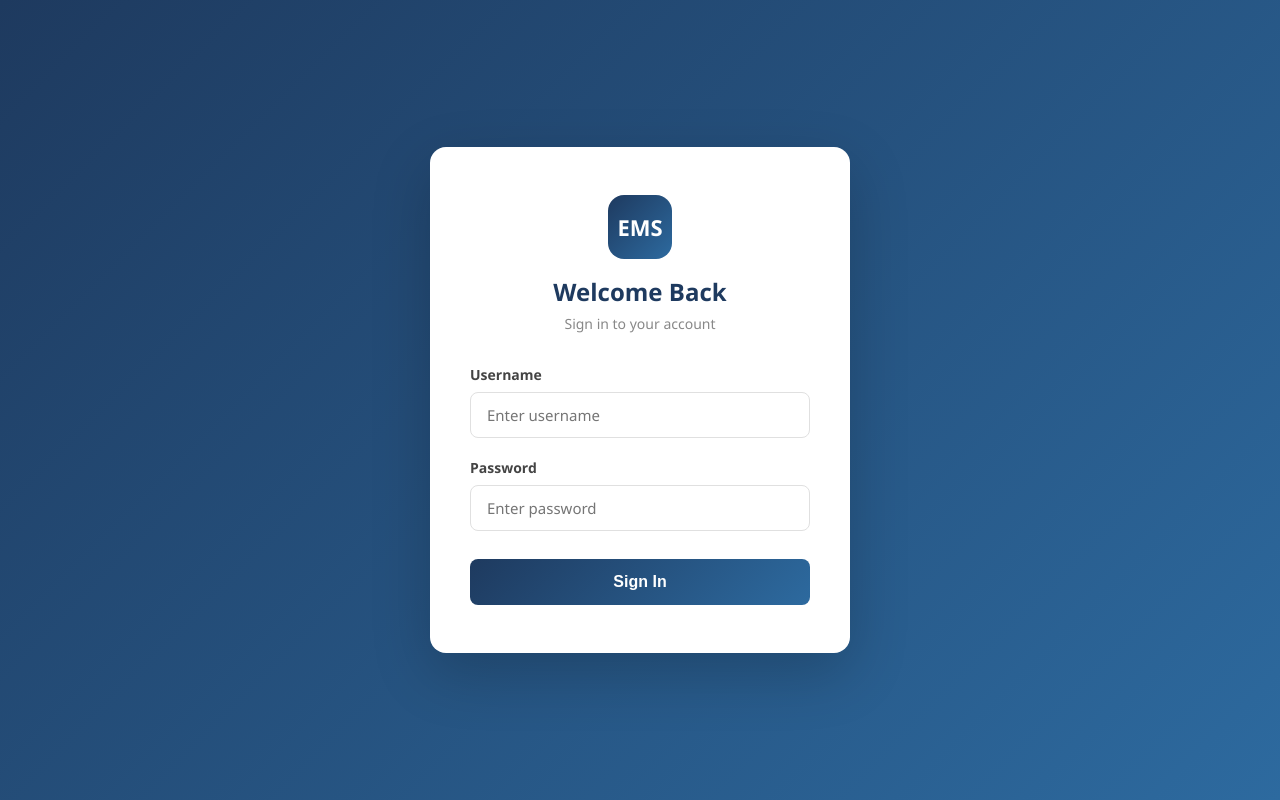
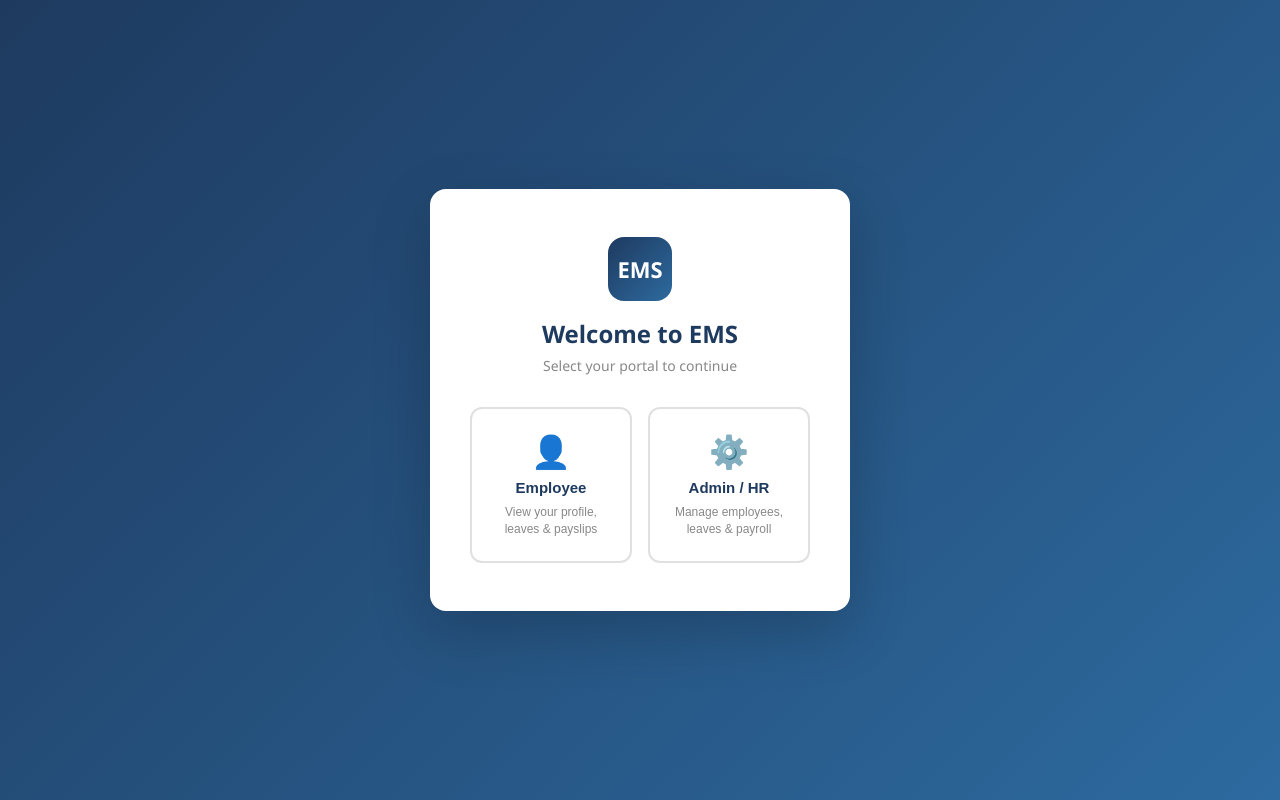
Before and after one commit to ShreyashAnkurkar/ems-frontend, a React (Vite) app: page /login in a window 1280 px wide. Built offline with nearby package versions, Linux system fonts and the light colour scheme.

Commit message:
Role-based login and separate employee/admin portals

```diff
--- a/src/App.jsx
+++ b/src/App.jsx
@@ -8,7 +8,8 @@ import Payroll from './pages/payroll/Payroll';
 import MyProfile from './pages/employee/MyProfile';
 import MyLeaves from './pages/employee/MyLeaves';
 import MyPayslips from './pages/employee/MyPayslips';
-import { getUser } from './services/api';
+
+const getUser = () => JSON.parse(localStorage.getItem('user') || '{}');
 
 const PrivateRoute = ({ children }) => {
   const token = localStorage.getItem('token');
@@ -19,7 +20,15 @@ const AdminRoute = ({ children }) => {
   const token = localStorage.getItem('token');
   const user = getUser();
   if (!token) return <Navigate to="/login" />;
-  if (user.role !== 'ROLE_ADMIN' && user.role !== 'ROLE_HR') return <Navigate to="/" />;
+  if (user.role === 'ROLE_EMPLOYEE') return <Navigate to="/" />;
+  return children;
+};
+
+const EmployeeRoute = ({ children }) => {
+  const token = localStorage.getItem('token');
+  const user = getUser();
+  if (!token) return <Navigate to="/login" />;
+  if (user.role !== 'ROLE_EMPLOYEE') return <Navigate to="/" />;
   return children;
 };
 
@@ -27,20 +36,19 @@ function App() {
   return (
     <Routes>
       <Route path="/login" element={<Login />} />
+
       <Route path="/" element={<PrivateRoute><Dashboard /></PrivateRoute>} />
 
-      {/* Admin only routes */}
+      {/* Admin / HR only */}
       <Route path="/employees" element={<AdminRoute><Employees /></AdminRoute>} />
       <Route path="/departments" element={<AdminRoute><Departments /></AdminRoute>} />
+      <Route path="/leaves" element={<AdminRoute><Leaves /></AdminRoute>} />
       <Route path="/payroll" element={<AdminRoute><Payroll /></AdminRoute>} />
 
-      {/* Both admin and employee */}
-      <Route path="/leaves" element={<PrivateRoute><Leaves /></PrivateRoute>} />
-
-      {/* Employee only routes */}
-      <Route path="/my-profile" element={<PrivateRoute><MyProfile /></PrivateRoute>} />
-      <Route path="/my-leaves" element={<PrivateRoute><MyLeaves /></PrivateRoute>} />
-      <Route path="/my-payslips" element={<PrivateRoute><MyPayslips /></PrivateRoute>} />
+      {/* Employee only */}
+      <Route path="/my-profile" element={<EmployeeRoute><MyProfile /></EmployeeRoute>} />
+      <Route path="/my-leaves" element={<EmployeeRoute><MyLeaves /></EmployeeRoute>} />
+      <Route path="/my-payslips" element={<EmployeeRoute><MyPayslips /></EmployeeRoute>} />
 
       <Route path="*" element={<Navigate to="/" />} />
     </Routes>
--- a/src/pages/auth/Login.jsx
+++ b/src/pages/auth/Login.jsx
@@ -5,6 +5,7 @@ import styles from './Login.module.css';
 
 const Login = () => {
   const navigate = useNavigate();
+  const [role, setRole] = useState(null);
   const [formData, setFormData] = useState({ username: '', password: '' });
   const [error, setError] = useState('');
   const [loading, setLoading] = useState(false);
@@ -19,6 +20,20 @@ const Login = () => {
     setError('');
     try {
       const response = await api.post('/auth/login', formData);
+      const userRole = response.data.role;
+
+      // Validate role matches selected portal
+      if (role === 'EMPLOYEE' && userRole !== 'ROLE_EMPLOYEE') {
+        setError('This account is not an employee account. Please use Admin login.');
+        setLoading(false);
+        return;
+      }
+      if (role === 'ADMIN' && userRole === 'ROLE_EMPLOYEE') {
+        setError('This account is not an admin account. Please use Employee login.');
+        setLoading(false);
+        return;
+      }
+
       localStorage.setItem('token', response.data.token);
       localStorage.setItem('user', JSON.stringify({
         username: response.data.username,
@@ -32,37 +47,55 @@ const Login = () => {
     }
   };
 
+  // Role selector screen
+  if (!role) {
+    return (
+      <div className={styles.container}>
+        <div className={styles.card}>
+          <div className={styles.header}>
+            <div className={styles.logo}>EMS</div>
+            <h1>Welcome to EMS</h1>
+            <p>Select your portal to continue</p>
+          </div>
+          <div className={styles.roleGrid}>
+            <button className={styles.roleBtn} onClick={() => setRole('EMPLOYEE')}>
+              <span className={styles.roleIcon}>👤</span>
+              <span className={styles.roleLabel}>Employee</span>
+              <span className={styles.roleDesc}>View your profile, leaves & payslips</span>
+            </button>
+            <button className={styles.roleBtn} onClick={() => setRole('ADMIN')}>
+              <span className={styles.roleIcon}>⚙️</span>
+              <span className={styles.roleLabel}>Admin / HR</span>
+              <span className={styles.roleDesc}>Manage employees, leaves & payroll</span>
+            </button>
+          </div>
+        </div>
+      </div>
+    );
+  }
+
   return (
     <div className={styles.container}>
       <div className={styles.card}>
         <div className={styles.header}>
           <div className={styles.logo}>EMS</div>
-          <h1>Welcome Back</h1>
+          <h1>{role === 'EMPLOYEE' ? 'Employee Login' : 'Admin / HR Login'}</h1>
           <p>Sign in to your account</p>
         </div>
+        <button className={styles.backBtn} onClick={() => { setRole(null); setError(''); }}>
+          ← Back
+        </button>
         {error && <div className={styles.error}>{error}</div>}
         <form onSubmit={handleSubmit} className={styles.form}>
           <div className={styles.field}>
             <label>Username</label>
-            <input
-              type="text"
-              name="username"
-              value={formData.username}
-              onChange={handleChange}
-              placeholder="Enter username"
-              required
-            />
+            <input type="text" name="username" value={formData.username}
+              onChange={handleChange} placeholder="Enter username" required />
           </div>
           <div className={styles.field}>
             <label>Password</label>
-            <input
-              type="password"
-              name="password"
-              value={formData.password}
-              onChange={handleChange}
-              placeholder="Enter password"
-              required
-            />
+            <input type="password" name="password" value={formData.password}
+              onChange={handleChange} placeholder="Enter password" required />
           </div>
           <button type="submit" className={styles.btn} disabled={loading}>
             {loading ? 'Signing in...' : 'Sign In'}
--- a/src/pages/auth/Login.module.css
+++ b/src/pages/auth/Login.module.css
@@ -98,6 +98,64 @@
   margin-top: 8px;
 }
 
+.roleGrid {
+  display: grid;
+  grid-template-columns: 1fr 1fr;
+  gap: 16px;
+  margin-top: 8px;
+}
+
+.roleBtn {
+  display: flex;
+  flex-direction: column;
+  align-items: center;
+  gap: 8px;
+  padding: 24px 16px;
+  border: 2px solid #e0e0e0;
+  border-radius: 12px;
+  background: white;
+  cursor: pointer;
+  transition: all 0.2s;
+}
+
+.roleBtn:hover {
+  border-color: #2d6a9f;
+  background: #f0f7ff;
+  transform: translateY(-2px);
+}
+
+.roleIcon {
+  font-size: 32px;
+}
+
+.roleLabel {
+  font-size: 15px;
+  font-weight: 700;
+  color: #1e3a5f;
+}
+
+.roleDesc {
+  font-size: 12px;
+  color: #888;
+  text-align: center;
+  line-height: 1.4;
+}
+
+.backBtn {
+  background: none;
+  border: none;
+  color: #2d6a9f;
+  font-size: 13px;
+  cursor: pointer;
+  padding: 0;
+  margin-bottom: 16px;
+  text-align: left;
+}
+
+.backBtn:hover {
+  text-decoration: underline;
+}
+
 .btn:hover {
   opacity: 0.9;
 }
--- a/src/pages/employee/MyLeaves.jsx
+++ b/src/pages/employee/MyLeaves.jsx
@@ -7,28 +7,17 @@ const MyLeaves = () => {
   const [leaves, setLeaves] = useState([]);
   const [showModal, setShowModal] = useState(false);
   const [loading, setLoading] = useState(true);
-  const [employeeId, setEmployeeId] = useState(null);
   const [error, setError] = useState('');
-  const [form, setForm] = useState({
-    startDate: '', endDate: '', reason: '', leaveType: 'ANNUAL'
-  });
+  const [form, setForm] = useState({ startDate: '', endDate: '', reason: '', leaveType: 'ANNUAL' });
 
-  useEffect(() => {
-    fetchMyData();
-  }, []);
+  useEffect(() => { fetchLeaves(); }, []);
 
-  const fetchMyData = async () => {
+  const fetchLeaves = async () => {
     try {
-      const empRes = await api.get('/v1/employees');
-      const user = JSON.parse(localStorage.getItem('user') || '{}');
-      const myEmp = empRes.data.find(e => e.email === user.email) || empRes.data[0];
-      if (myEmp) {
-        setEmployeeId(myEmp.id);
-        const leavesRes = await api.get(`/v1/leaves/employee/${myEmp.id}`);
-        setLeaves(leavesRes.data);
-      }
+      const res = await api.get('/v1/employee/leaves');
+      setLeaves(res.data);
     } catch (err) {
-      setError('Failed to load data');
+      setError('Failed to load leaves');
     } finally {
       setLoading(false);
     }
@@ -37,8 +26,8 @@ const MyLeaves = () => {
   const handleSubmit = async (e) => {
     e.preventDefault();
     try {
-      await api.post('/v1/leaves', { ...form, employeeId });
-      fetchMyData();
+      await api.post('/v1/employee/leaves', form);
+      fetchLeaves();
       setShowModal(false);
       setForm({ startDate: '', endDate: '', reason: '', leaveType: 'ANNUAL' });
     } catch (err) {
@@ -65,10 +54,7 @@ const MyLeaves = () => {
           <div className={styles.tableWrapper}>
             <table className={styles.table}>
               <thead>
-                <tr>
-                  <th>Type</th><th>Start Date</th><th>End Date</th>
-                  <th>Days</th><th>Reason</th><th>Status</th>
-                </tr>
+                <tr><th>Type</th><th>Start Date</th><th>End Date</th><th>Days</th><th>Reason</th><th>Status</th></tr>
               </thead>
               <tbody>
                 {leaves.length === 0 ? (
@@ -96,13 +82,11 @@ const MyLeaves = () => {
                 <div className={styles.row}>
                   <div className={styles.field}>
                     <label>Start Date</label>
-                    <input type="date" value={form.startDate}
-                      onChange={e => setForm({...form, startDate: e.target.value})} required />
+                    <input type="date" value={form.startDate} onChange={e => setForm({...form, startDate: e.target.value})} required />
                   </div>
                   <div className={styles.field}>
                     <label>End Date</label>
-                    <input type="date" value={form.endDate}
-                      onChange={e => setForm({...form, endDate: e.target.value})} required />
+                    <input type="date" value={form.endDate} onChange={e => setForm({...form, endDate: e.target.value})} required />
                   </div>
                 </div>
                 <div className={styles.field}>
```
Also changed, not shown: src/components/Navbar.jsx (+15 -27 lines), src/pages/employee/MyPayslips.jsx (+6 -31 lines), src/pages/employee/MyProfile.jsx (+15 -41 lines).
